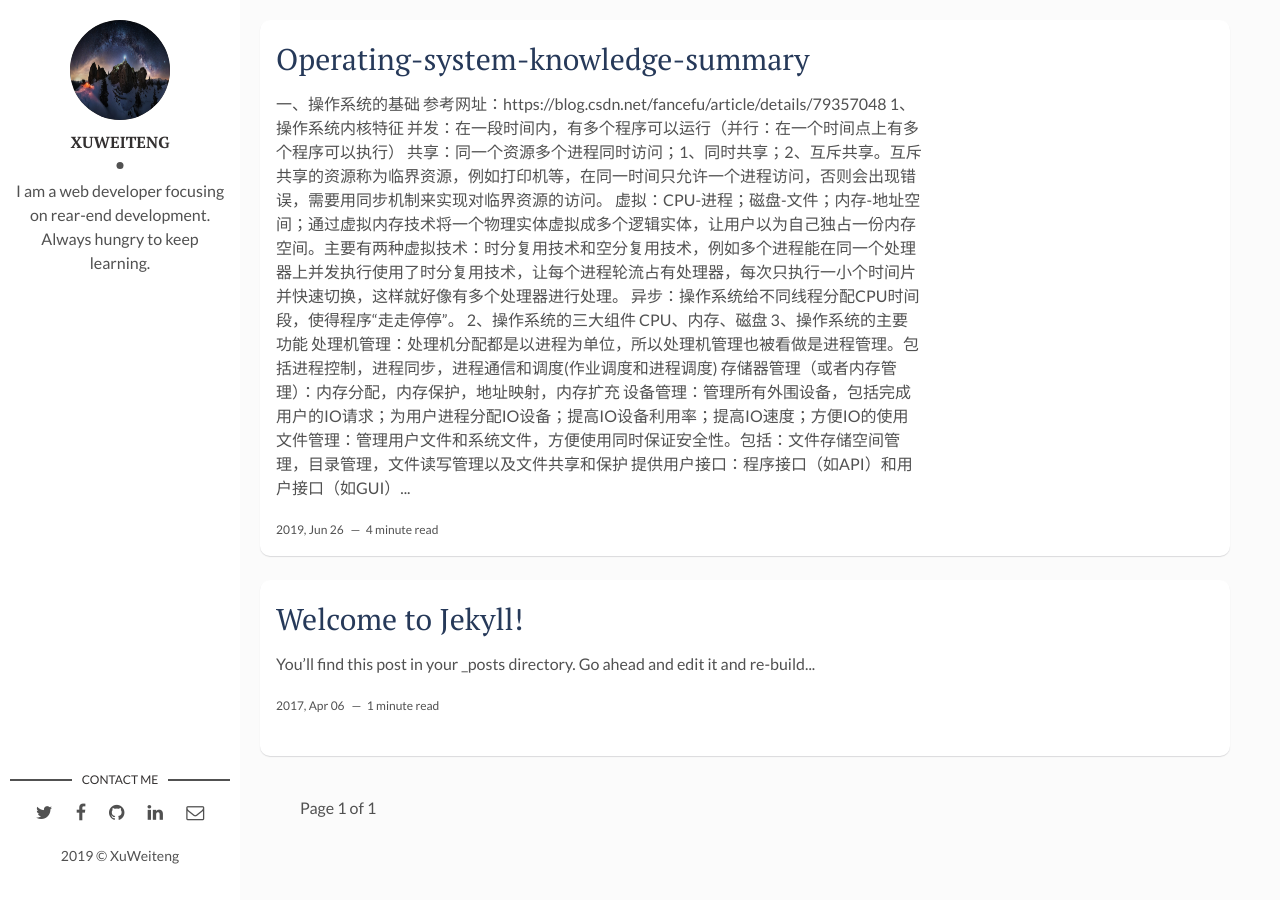
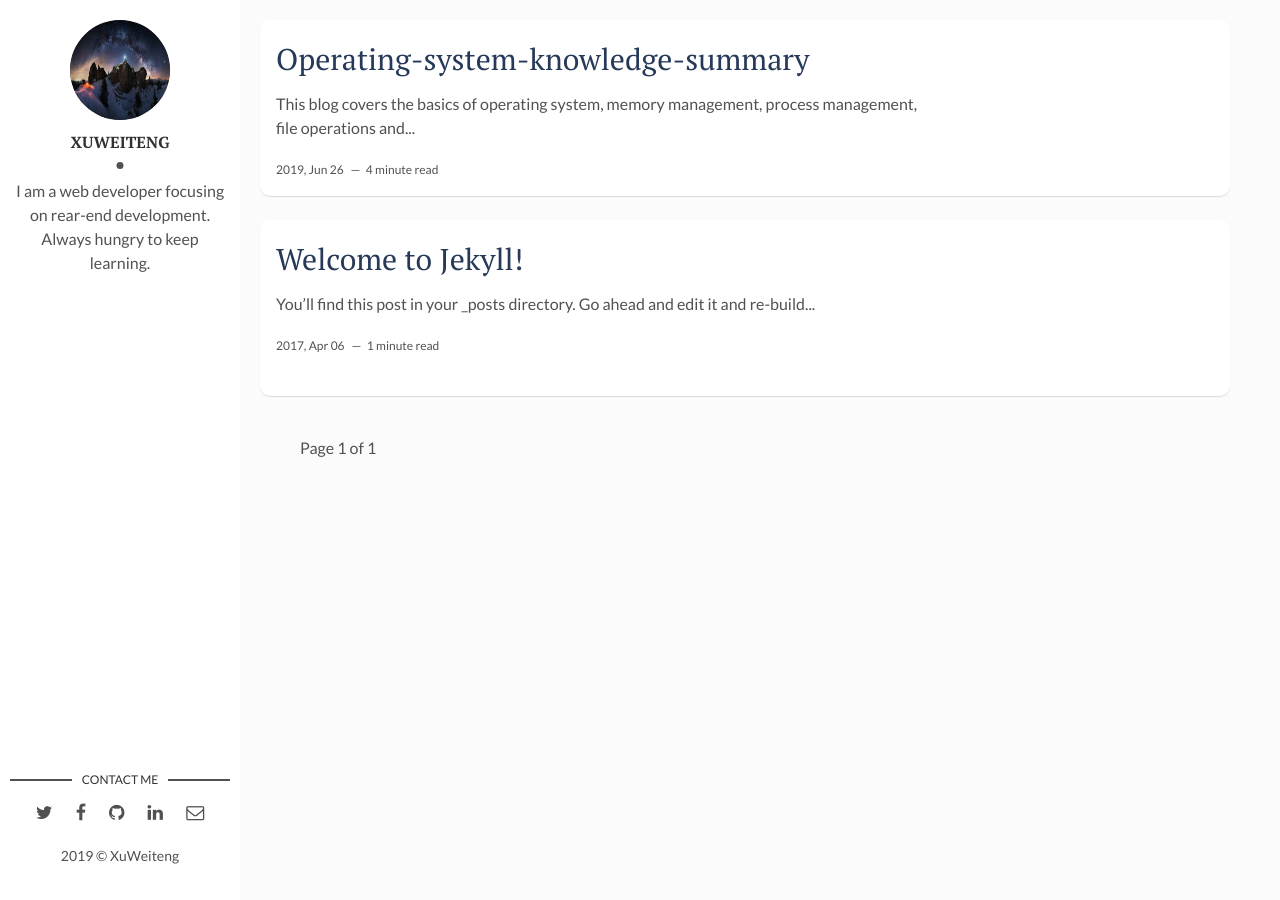
Before and after one commit to MrXWTe/MrXWTe.github.io, a Jekyll site: the page built from index.html, in a window 1280 px wide. Built offline with Jekyll 4.4.1, drawn with Linux system fonts in a browser that asks for light colours; the list of posts is cut into pages by our own code.

Commit message:
修改文章摘要: Operating-system-knowledge-summary

```diff
--- a/_posts/2019-06-26-Operating-system-knowledge-summary.markdown
+++ b/_posts/2019-06-26-Operating-system-knowledge-summary.markdown
@@ -2,12 +2,11 @@
 layout: post
 title: Operating-system-knowledge-summary
 date: 2019-06-26 11:25:40 +0800
-description: This blog covers the basics of operating system, memory management, process management, file operations and more.
+excerpt: This blog covers the basics of operating system, memory management, process management, file operations and more.
+author: 霜月初六
 img:  # Add image post (optional)
 tags: [Operating System]
 ---
-
-
 
 ![操作系统知识点]({{site.baseurl}}/assets/img/操作系统知识点.png)
 
--- a/index.html
+++ b/index.html
@@ -9,7 +9,7 @@ layout: main
   {% endif %}
   <div class="post-content">
     <h2 class="post-title"><a href="{{post.url | prepend: site.baseurl}}">{{post.title}}</a></h2>
-    <p>{{ post.content | strip_html | truncatewords: 15 }}</p>
+    <p>{{ post.excerpt | strip_html | truncatewords: 15 }}</p>
     <span class="post-date">{{post.date | date: '%Y, %b %d'}}&nbsp;&nbsp;&nbsp;—&nbsp;</span>
     <span class="post-words">{% capture words %}{{ post.content | number_of_words }}{% endcapture %}{% unless words contains "-" %}{{ words | plus: 250 | divided_by: 250 | append: " minute read" }}{% endunless %}</span>
   </div>
```
Also changed, not shown: _config.yml (line endings or trailing spaces).
